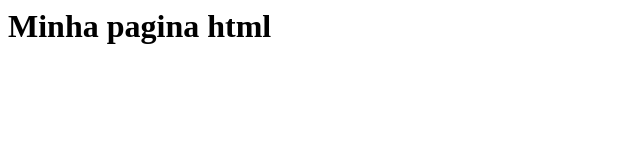
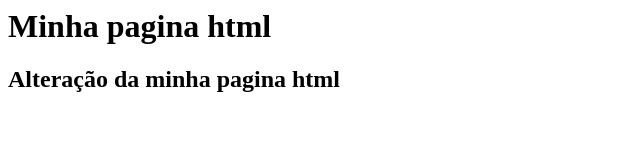
Before and after one commit to Suezio/gama-no-github, a plain HTML site: page index.html in a window 1280 px wide. Shown: the whole page, without its empty margins (0-640 px from the left). Drawn offline with Linux system fonts and the light colour scheme.

Commit message:
Arquivo index.html atualizado novamente

```diff
--- a/index.html
+++ b/index.html
@@ -1,5 +1,6 @@
 <html>
     <body>
         <h1>Minha pagina html</h1>
+        <h2>Alteração da minha pagina html</h2>
     </body>
 </html>
```
